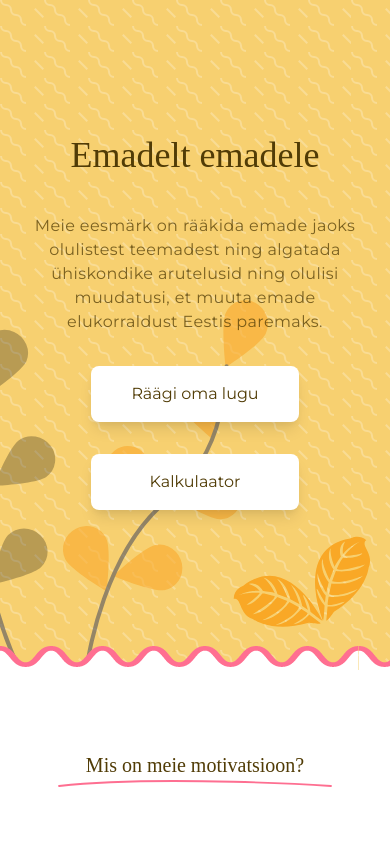
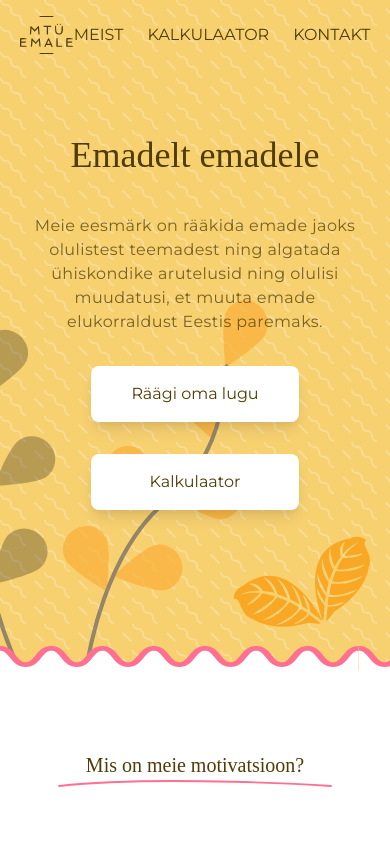
Before and after one commit to kuressaareametikool/emale, a Vue app: page / in a window 390 px wide. Shown: the top 844 px of the page. Built offline with nearby package versions, Linux system fonts and the light colour scheme; a web font is replaced by a local one.

Commit message:
Add: Navigation (not responsive yet) && smooth scrolling component

```diff
--- a/src/App.vue
+++ b/src/App.vue
@@ -1,5 +1,6 @@
 <template>
   <div id="app" class="font-serif">
+    <Navigation />
     <Header />
     <Motivation />
     <Concern />
@@ -8,6 +9,7 @@
 </template>
 
 <script>
+import Navigation from "./components/Navigation.vue";
 import Header from "./components/Header.vue";
 import Motivation from "./components/Motivation.vue";
 import Concern from "./components/Concern.vue";
@@ -16,6 +18,7 @@ import Solution from "./components/Solution.vue";
 export default {
   name: "App",
   components: {
+    Navigation,
     Header,
     Motivation,
     Concern,
--- a/src/components/Motivation.vue
+++ b/src/components/Motivation.vue
@@ -1,5 +1,5 @@
 <template>
-  <section id="motivation-section" class="mt-20 font-sans font-light text-brown">
+  <section id="motivation-section" class="mt-16 pt-4 font-sans font-light text-brown">
     <div class="mb-16">
       <h1 class="font-serif text-center text-xl">Mis on meie motivatsioon?</h1>
       <img class="mx-auto" src="../assets/heading-line.svg" alt="Line under heading" />
--- /dev/null
+++ b/src/components/Navigation.vue
@@ -0,0 +1,47 @@
+<template>
+  <section
+    id="navigation-section"
+    class="mt-4 font-sans font-light text-brown absolute w-full top-0 h-20 z-50"
+  >
+    <div class="container">
+      <div class="flex items-center justify-between">
+        <div>
+          <a href="/">
+            <img src="../assets/emale-logo.svg" alt="MTÜ Emale logo" />
+          </a>
+        </div>
+        <div>
+          <ul class="flex">
+            <li class="uppercase hover:opacity-50 text-base font-medium">
+              <ScrollLink href="#motivation-section">Meist</ScrollLink>
+            </li>
+            <li class="uppercase ml-6 hover:opacity-50 text-base font-medium">
+              <ScrollLink href="#">Kalkulaator</ScrollLink>
+            </li>
+            <li class="uppercase ml-6 hover:opacity-50 text-base font-medium">
+              <ScrollLink href="#">Kontakt</ScrollLink>
+            </li>
+          </ul>
+        </div>
+      </div>
+    </div>
+  </section>
+</template>
+
+<script>
+import ScrollLink from "../components/ScrollLink.vue";
+export default {
+  components: {
+    ScrollLink
+  }
+};
+</script>
+
+<style scoped>
+.container {
+  width: 90%;
+  max-width: 1088px;
+  margin: auto;
+  height: 100%;
+}
+</style>
--- /dev/null
+++ b/src/components/ScrollLink.vue
@@ -0,0 +1,19 @@
+<template>
+  <a :href="href" @click.prevent="scroll">
+    <slot></slot>
+  </a>
+</template>
+
+<script>
+export default {
+  props: ["href"],
+  methods: {
+    scroll() {
+      document.querySelector(this.href).scrollIntoView({ behavior: "smooth" });
+    }
+  }
+};
+</script>
+
+<style>
+</style>
```
Also changed, not shown: src/assets/emale-logo.svg (added).
